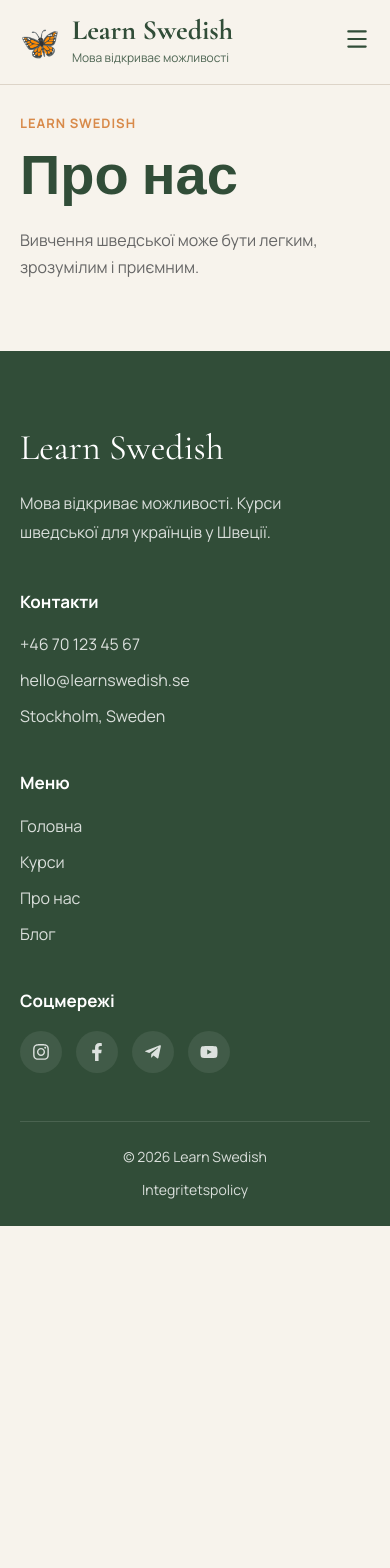
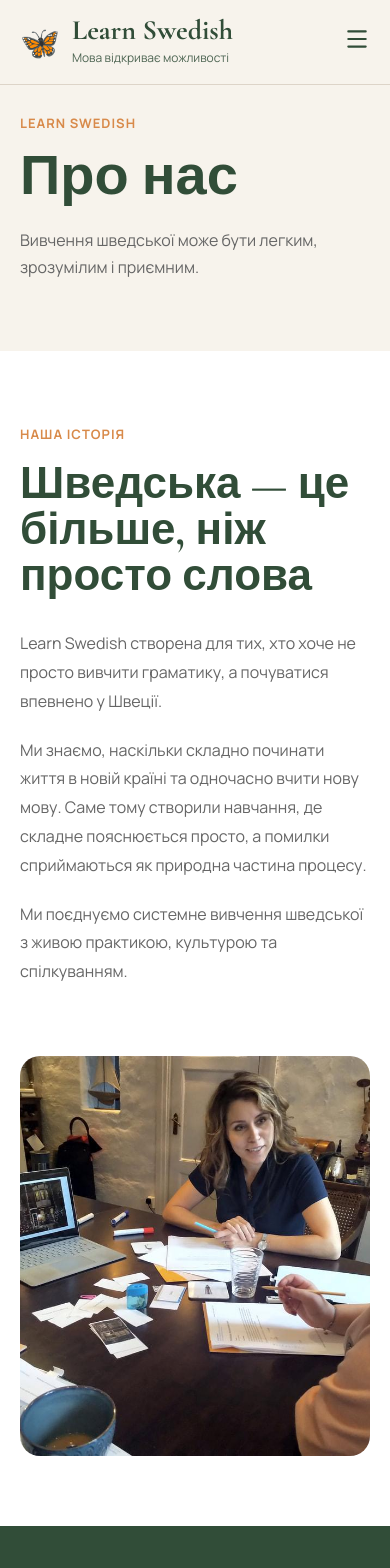
Before and after one commit to LiliiaDud/learn-swedish, a Next.js app: page /about in a window 390 px wide. Shown: the top 1568 px of the page. Before the commit the page ends 1226 px from the top, so only its background shows below. Built offline with nearby package versions, Linux system fonts and the light colour scheme.

Commit message:
feat: add about story section

```diff
--- a/src/app/about/page.module.scss
+++ b/src/app/about/page.module.scss
@@ -31,6 +31,67 @@
   line-height: 1.7;
 }
 
+.story {
+  padding: 110px 0;
+  background: white;
+}
+
+.storyGrid {
+  display: grid;
+  grid-template-columns: 1fr 1fr;
+  gap: 90px;
+  align-items: center;
+}
+
+.storyContent {
+  max-width: 620px;
+}
+
+.storyContent h2 {
+  margin: 0 0 30px;
+  color: $primary;
+  font-family: var(--font-cormorant);
+  font-size: clamp(42px, 5vw, 64px);
+  line-height: 1.05;
+}
+
+.storyContent p {
+  margin: 0 0 20px;
+  color: $text-light;
+  font-size: 17px;
+  line-height: 1.8;
+}
+
+.storyVisual {
+  position: relative;
+  min-height: 500px;
+  overflow: hidden;
+  border-radius: 30px;
+}
+
+.storyVisual img {
+  object-fit: cover;
+}
+
+@media (max-width: 992px) {
+  .story {
+    padding: 80px 0;
+  }
+
+  .storyGrid {
+    grid-template-columns: 1fr;
+    gap: 50px;
+  }
+
+  .storyContent {
+    max-width: 700px;
+  }
+
+  .storyVisual {
+    min-height: 400px;
+  }
+}
+
 @media (max-width: 640px) {
   .hero {
     padding: 110px 0 70px;
@@ -39,4 +100,22 @@
   .hero p {
     font-size: 16px;
   }
+
+  .story {
+    padding: 70px 0;
+  }
+
+  .storyVisual {
+    padding: 20px;
+
+    border-radius: 20px;
+  }
+
+  .storyContent h2 {
+    font-size: 44px;
+  }
+
+  .storyContent p {
+    font-size: 16px;
+  }
 }
--- a/src/app/about/page.tsx
+++ b/src/app/about/page.tsx
@@ -1,3 +1,4 @@
+import Image from "next/image";
 import Container from "@/components/shared/Container";
 
 import styles from "./page.module.scss";
@@ -14,6 +15,44 @@ export default function AboutPage() {
           <p>Вивчення шведської може бути легким, зрозумілим і приємним.</p>
         </Container>
       </section>
+
+      <section className={styles.story}>
+        <Container>
+          <div className={styles.storyGrid}>
+            <div className={styles.storyContent}>
+              <span className={styles.eyebrow}>Наша історія</span>
+
+              <h2>Шведська — це більше, ніж просто слова</h2>
+
+              <p>
+                Learn Swedish створена для тих, хто хоче не просто вивчити
+                граматику, а почуватися впевнено у Швеції.
+              </p>
+
+              <p>
+                Ми знаємо, наскільки складно починати життя в новій країні та
+                одночасно вчити нову мову. Саме тому створили навчання, де
+                складне пояснюється просто, а помилки сприймаються як природна
+                частина процесу.
+              </p>
+
+              <p>
+                Ми поєднуємо системне вивчення шведської з живою практикою,
+                культурою та спілкуванням.
+              </p>
+            </div>
+
+            <div className={styles.storyVisual}>
+              <Image
+                src="/images/about/lesson.jpg"
+                alt="Заняття з шведської мови"
+                fill
+                sizes="(max-width: 992px) 100vw, 50vw"
+              />
+            </div>
+          </div>
+        </Container>
+      </section>
     </main>
   );
 }
```
Also changed, not shown: public/images/about/lesson.jpg (added).
